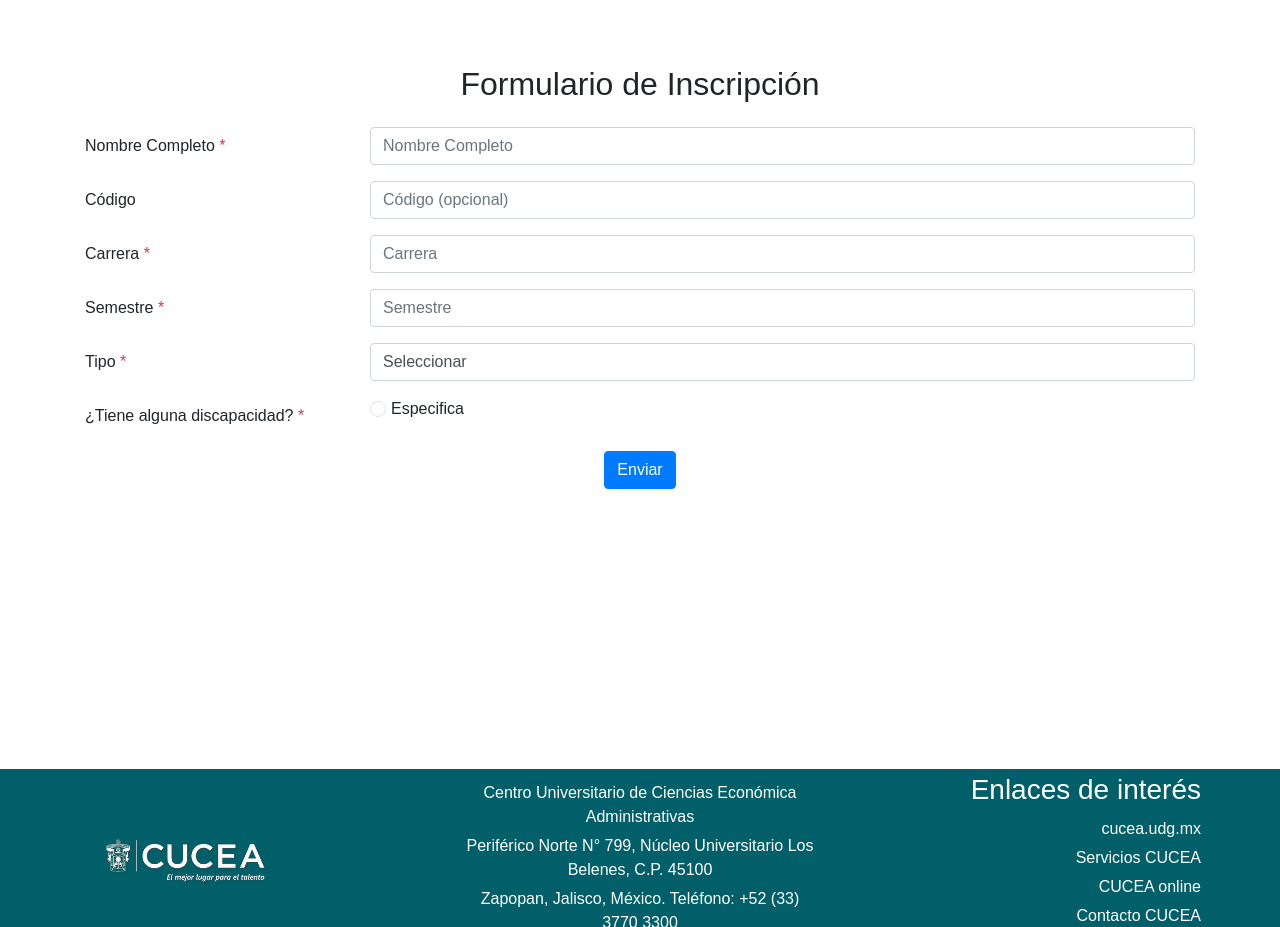
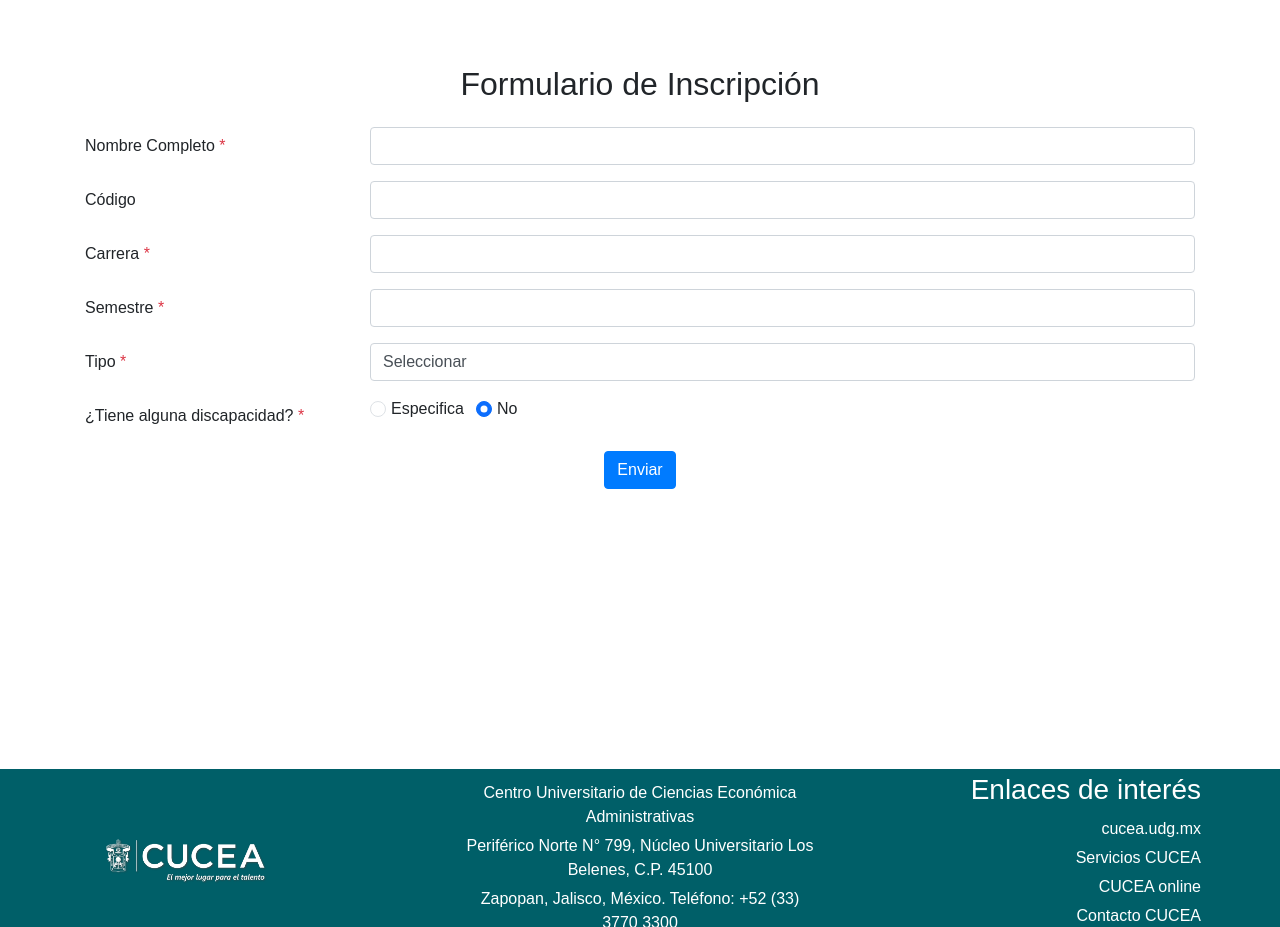
Before and after one commit to KatiaCMelgoza/Gestor-De-Eventos, an Angular app in the folder proyectovisual/angular/: page /form_registro in a window 1280 px wide. Shown: the part 820-1747 px from the top of the page. Built offline with nearby package versions, Linux system fonts and the light colour scheme; sample sign-in values are in the browser's storage.

Commit message:
function for login and form
se agrego la funcionalidad del login

```diff
--- a/proyectovisual/angular/src/app/app.routes.ts
+++ b/proyectovisual/angular/src/app/app.routes.ts
@@ -10,7 +10,7 @@ export const routes: Routes = [
     {path:"login", loadComponent:() => import("./components/login/login.component").then(m => m.LoginComponent)},
     {path:"solicitudes", loadComponent:() => import("./components/espacios/espacios.component").then(m => m.EspaciosComponent)},
     {path:"preguntas", loadComponent:() => import("./components/preguntas/preguntas.component").then(m => m.PreguntasComponent)},
-    {path:"form_registro", loadComponent:() => import("./components/form-registro/form-registro.component").then(m => m.FormRegistroComponent)},
+    { path: "form_registro", loadComponent: () => import("./components/form-registro/form-registro.component").then(m => m.FormRegistroComponent) },
     {path:"**", redirectTo:"inicio", pathMatch:"full"}
 
 ];
--- a/proyectovisual/angular/src/app/components/eventos-proximos/eventos-proximos.component.ts
+++ b/proyectovisual/angular/src/app/components/eventos-proximos/eventos-proximos.component.ts
@@ -1,13 +1,29 @@
 import { Component } from '@angular/core';
-import { RouterLink } from '@angular/router';
+import { RouterModule } from '@angular/router';
+import { Router } from '@angular/router';
+
 
 @Component({
   selector: 'app-eventos-proximos',
   standalone: true,
-  imports: [RouterLink],
+  imports: [RouterModule],
   templateUrl: './eventos-proximos.component.html',
   styleUrl: './eventos-proximos.component.scss'
 })
 export class EventosProximosComponent {
+  constructor(private router: Router) {}
 
+  checkAuthBeforeRegister() {
+    const token = localStorage.getItem('token');
+
+    if (token) {
+      // Usuario autenticado, redirigir al formulario de inscripción
+      this.router.navigate(['/form_registro']);
+    } else {
+      // Usuario no autenticado, redirigir a la página de inicio de sesión con el parámetro 'redirect'
+      alert('Debes iniciar sesión');
+      this.router.navigate(['/login'], { queryParams: { redirect: 'form_registro' } });
+    }
+    console.log("Redirigiendo a login con redirect:", 'form_registro');
+  }
 }
--- a/proyectovisual/angular/src/app/components/form-registro/form-registro.component.html
+++ b/proyectovisual/angular/src/app/components/form-registro/form-registro.component.html
@@ -9,35 +9,38 @@
 <body>
     <div class="container mt-5">
         <h2 class="text-center mb-4">Formulario de Inscripción</h2>
-        <form>
+        <div id="authMessage" class="alert alert-warning text-center" style="display: none;">
+            Debes iniciar sesión para poder inscribirte.
+        </div>
+        <form (ngSubmit)="registrarInscripcion()" id="inscripcionForm">
             <div class="form-group row">
-                <label for="nombre" class="col-sm-3 col-form-label">Nombre Completo <span class="text-danger">*</span></label>
+                <label for="nombre_completo" class="col-sm-3 col-form-label">Nombre Completo <span class="text-danger">*</span></label>
                 <div class="col-sm-9">
-                    <input type="text" class="form-control" id="nombre" name="nombre" placeholder="Nombre Completo" required>
+                    <input type="text" class="form-control" id="nombre_completo" [(ngModel)]="inscripcionData.nombre_completo" name="nombre_completo" required>
                 </div>
             </div>
             <div class="form-group row">
                 <label for="codigo" class="col-sm-3 col-form-label">Código</label>
                 <div class="col-sm-9">
-                    <input type="text" class="form-control" id="codigo" name="codigo" placeholder="Código (opcional)">
+                    <input type="text" class="form-control" id="codigo" [(ngModel)]="inscripcionData.codigo" name="codigo">
                 </div>
             </div>
             <div class="form-group row">
                 <label for="carrera" class="col-sm-3 col-form-label">Carrera <span class="text-danger">*</span></label>
                 <div class="col-sm-9">
-                    <input type="text" class="form-control" id="carrera" name="carrera" placeholder="Carrera" required>
+                    <input type="text" class="form-control" id="carrera" [(ngModel)]="inscripcionData.carrera" name="carrera" required>
                 </div>
             </div>
             <div class="form-group row">
                 <label for="semestre" class="col-sm-3 col-form-label">Semestre <span class="text-danger">*</span></label>
                 <div class="col-sm-9">
-                    <input type="text" class="form-control" id="semestre" name="semestre" placeholder="Semestre" required>
+                    <input type="number" class="form-control" id="semestre" [(ngModel)]="inscripcionData.semestre" name="semestre" required>
                 </div>
             </div>
             <div class="form-group row">
                 <label for="tipo" class="col-sm-3 col-form-label">Tipo <span class="text-danger">*</span></label>
                 <div class="col-sm-9">
-                    <select class="form-control" id="tipo" name="tipo" required>
+                    <select class="form-control" id="tipo" [(ngModel)]="inscripcionData.tipo" name="tipo" required>
                         <option value="">Seleccionar</option>
                         <option value="profesor">Profesor</option>
                         <option value="estudiante">Estudiante</option>
@@ -50,15 +53,19 @@
                 <label class="col-sm-3 col-form-label">¿Tiene alguna discapacidad? <span class="text-danger">*</span></label>
                 <div class="col-sm-9">
                     <div class="form-check form-check-inline">
-                        <input class="form-check-input" type="radio" name="discapacidad" id="discapacidadEspecifica" value="especifica" required>
-                        <label class="form-check-label" for="discapacidadEspecifica">Especifica</label>
+                        <input class="form-check-input" type="radio" [(ngModel)]="inscripcionData.discapacidad" name="discapacidad" [value]="1" required>
+                        <label class="form-check-label">Especifica</label>
+                    </div>
+                    <div class="form-check form-check-inline">
+                        <input class="form-check-input" type="radio" [(ngModel)]="inscripcionData.discapacidad" name="discapacidad" [value]="0" required>
+                        <label class="form-check-label">No</label>
                     </div>
                 </div>
             </div>
-            <div class="form-group row" id="detalleDiscapacidadGroup" style="display: none;">
-                <label for="discapacidadDetalle" class="col-sm-3 col-form-label">Especificar discapacidad</label>
+            <div *ngIf="inscripcionData.discapacidad === 1" class="form-group row">
+                <label for="especifica_discapacidad" class="col-sm-3 col-form-label">Especificar discapacidad</label>
                 <div class="col-sm-9">
-                    <input type="text" class="form-control" id="discapacidadDetalle" name="discapacidadDetalle" placeholder="Especificar discapacidad">
+                    <input type="text" class="form-control" id="especifica_discapacidad" [(ngModel)]="inscripcionData.especifica_discapacidad" name="especifica_discapacidad">
                 </div>
             </div>
             <div class="form-group row">
@@ -66,28 +73,13 @@
                     <button type="submit" class="btn btn-primary">Enviar</button>
                 </div>
             </div>
+            <div *ngIf="mensajeExito" class="alert alert-success mt-3">{{ mensajeExito }}</div>
+            <div *ngIf="mensajeError" class="alert alert-danger mt-3">{{ mensajeError }}</div>
         </form>
     </div>
 
     <script src="https://code.jquery.com/jquery-3.5.1.min.js"></script>
     <script src="https://cdn.jsdelivr.net/npm/@popperjs/core@2.5.2/dist/umd/popper.min.js"></script>
     <script src="https://stackpath.bootstrapcdn.com/bootstrap/4.5.2/js/bootstrap.min.js"></script>
-    <script>
-        // Mostrar el campo de texto solo si se selecciona la opción "Especifica"
-        document.addEventListener('DOMContentLoaded', function() {
-            const especificaRadio = document.getElementById('discapacidadEspecifica');
-            const detalleInputGroup = document.getElementById('detalleDiscapacidadGroup');
-
-            especificaRadio.addEventListener('change', function() {
-                if (especificaRadio.checked) {
-                    detalleInputGroup.style.display = 'flex';
-                    document.getElementById('discapacidadDetalle').required = true;
-                } else {
-                    detalleInputGroup.style.display = 'none';
-                    document.getElementById('discapacidadDetalle').required = false;
-                }
-            });
-        });
-    </script>
 </body>
 </html>
--- a/proyectovisual/angular/src/app/components/form-registro/form-registro.component.ts
+++ b/proyectovisual/angular/src/app/components/form-registro/form-registro.component.ts
@@ -1,13 +1,57 @@
 import { Component } from '@angular/core';
 import { RouterModule } from '@angular/router';
+import { InscripcionService } from '../../services/inscripcion.service';
+import { Router } from '@angular/router';
+import { FormsModule } from '@angular/forms'; // Importa FormsModule aquí
+import { CommonModule } from '@angular/common'; // Importa CommonModule aquí
+
 
 @Component({
   selector: 'app-form-registro',
   standalone: true,
-  imports: [RouterModule],
+  imports: [RouterModule, FormsModule, CommonModule],
   templateUrl: './form-registro.component.html',
-  styleUrl: './form-registro.component.scss'
+  styleUrls: ['./form-registro.component.scss']
 })
 export class FormRegistroComponent {
+  inscripcionData = {
+    nombre_completo: '',
+    codigo: '',
+    carrera: '',
+    semestre: '',
+    tipo: '',
+    discapacidad: 0,
+    especifica_discapacidad: '',
+    id_usuario: null as number | null, // Obtenido del localStorage
+    id_evento: 1      // Asigna aquí el id del evento que corresponde
+  };
 
+  mensajeExito: string = '';
+  mensajeError: string = '';
+
+  constructor(private inscripcionService: InscripcionService, private router: Router) {}
+
+  ngOnInit() {
+    // Recupera el id_usuario del usuario autenticado desde el localStorage
+    const userId = localStorage.getItem('userId');
+    if (userId) {
+      this.inscripcionData.id_usuario = parseInt(userId, 10); // Convierte a número
+    } else {
+      // Si no hay usuario autenticado, redirige al login con el parámetro 'redirect'
+      this.router.navigate(['/login'], { queryParams: { redirect: 'form_registro' } });
+    }
+  }
+
+  registrarInscripcion() {
+    this.inscripcionService.registrarInscripcion(this.inscripcionData).subscribe(
+      (response) => {
+        this.mensajeExito = response.message;
+        // Redirige o muestra un mensaje de éxito
+        this.router.navigate(['/proximos_eventos']);
+      },
+      (error) => {
+        this.mensajeError = error.error?.error || 'Ocurrió un error al registrar la inscripción.';
+      }
+    );
+  }
 }
--- /dev/null
+++ b/proyectovisual/angular/src/app/services/inscripcion.service.ts
@@ -0,0 +1,16 @@
+import { Injectable } from '@angular/core';
+import { HttpClient } from '@angular/common/http';
+import { Observable } from 'rxjs';
+
+@Injectable({
+  providedIn: 'root'
+})
+export class InscripcionService {
+  private apiUrl = 'http://localhost:3000/api/register-inscripcion';
+
+  constructor(private http: HttpClient) {}
+
+  registrarInscripcion(data: any): Observable<any> {
+    return this.http.post<any>(this.apiUrl, data);
+  }
+}
```
Also changed, not shown: proyectovisual/angular/src/app/components/eventos-proximos/eventos-proximos.component.html (+4 -3 lines), proyectovisual/angular/src/app/components/login/login.component.ts (+26 -6 lines), 1 other file (tests, documents, lock files or other folders).
